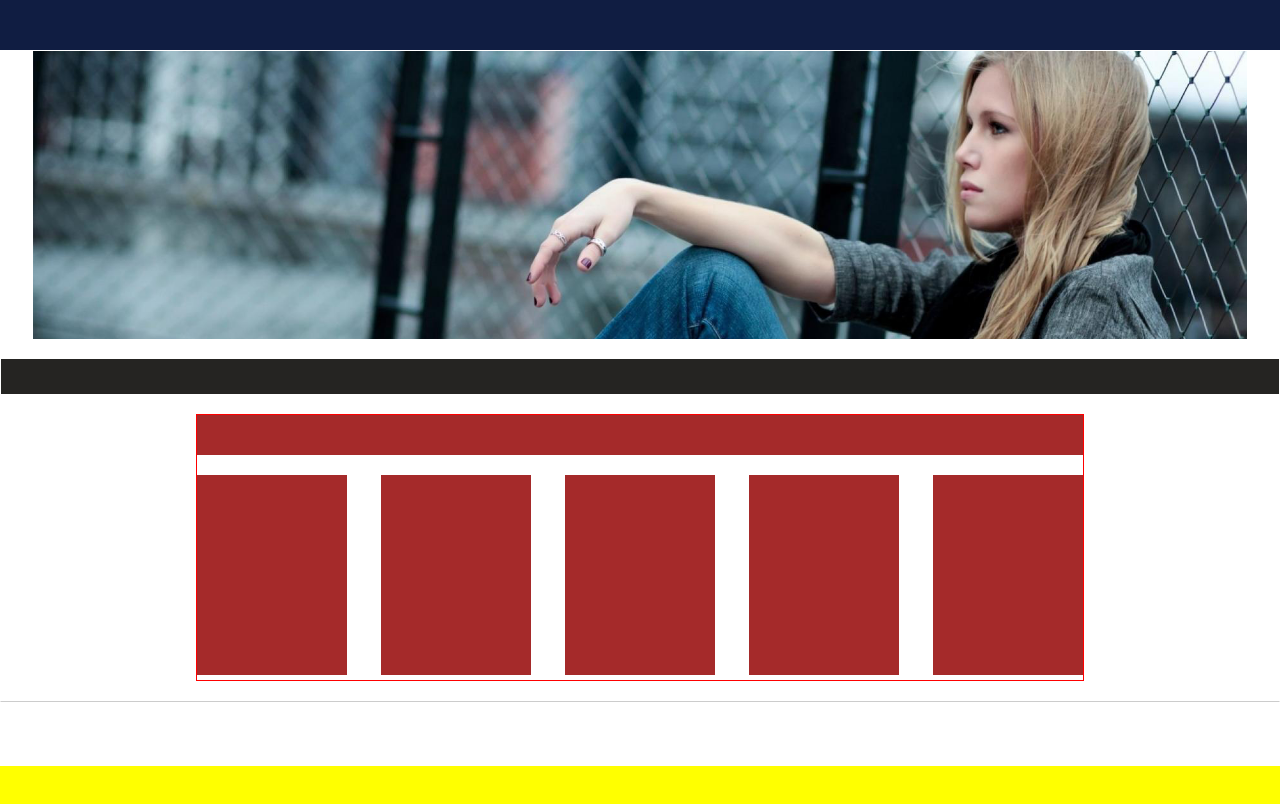
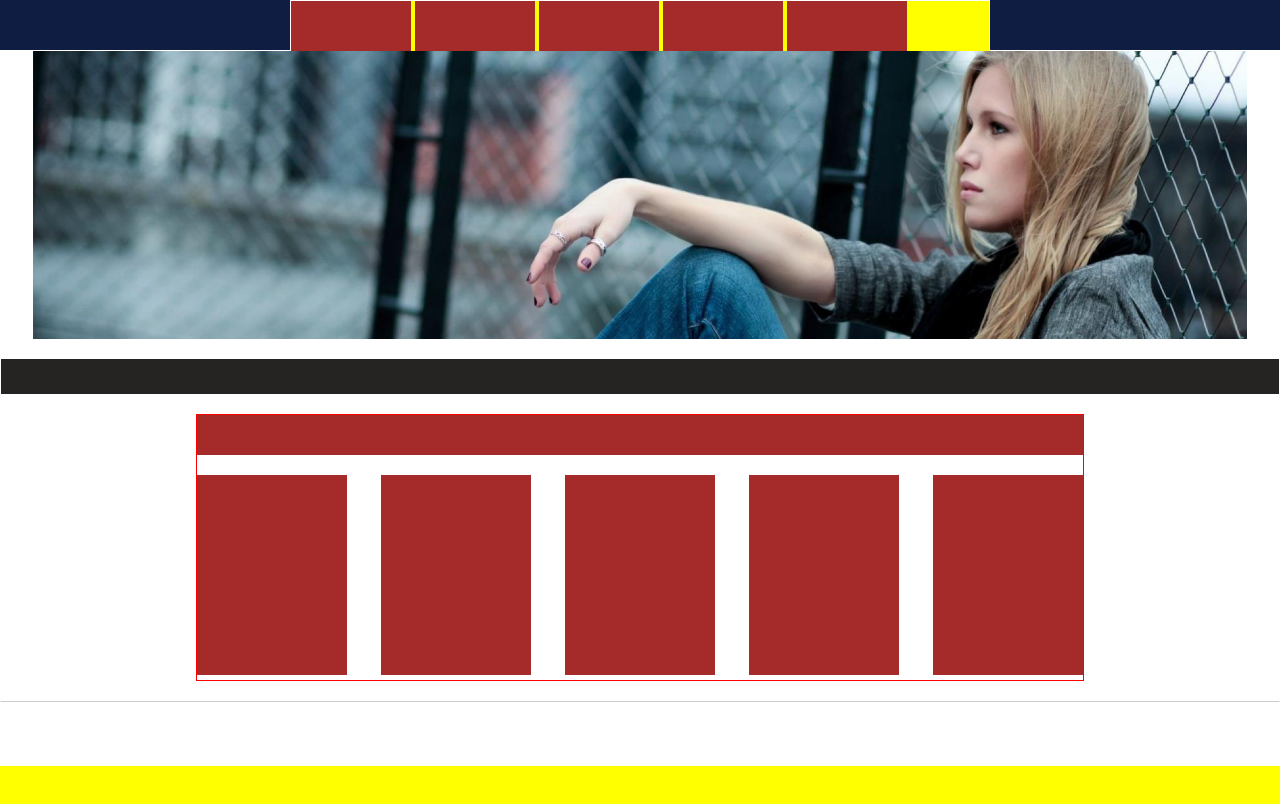
Before and after one commit to DeveloperGilbertoSilva/sistemainformatica_estatico, a plain HTML site: page index.html in a window 1280 px wide. Drawn offline with nearby package versions, Linux system fonts and the light colour scheme; files that its build step writes are made by us from their sources.

Commit message:
Desenvolvimento de menu

```diff
--- a/css/style.css
+++ b/css/style.css
@@ -2,13 +2,33 @@
 *{margin: 0; padding: 0;}
 html,body{height: 100%;}
 .position{position: relative;}
-
+.button{
+	border: none;
+	outline: none;
+}
 
 /*===========HEADER===========*/
 .header{
 	height: auto;
 	background: white;
 }
+
+.button_menu{
+	display: block;
+	float: left;
+	width: 40px;
+	height: 40px;
+	top: 5px;
+	left: 10px;
+	border-radius: 40px;
+	border: 2px solid white;
+	cursor: pointer;
+	background: none;
+	font-size: 1.5em;
+	color: white;
+}
+
+.bar_menu{display: none;}
 
 .logo{
 	float: left;
@@ -75,6 +95,35 @@ html,body{height: 100%;}
 
 /*===========BREACKPOINTS===========*/
 @media screen and (min-width: 768px){
+	.button_menu{display: none;}
+
+	.bar_menu{
+		display: block;
+		width: 700px;
+		height: 100%;
+		margin: 0 auto;
+		border: 1px solid white;
+	}
+
+	.menu{
+		width: 100%;
+		height: 70px;
+		background: brown;
+	}
+
+	.menu ul{
+		width: 100%;
+		height: 100%;
+		background: yellow;
+	}
+
+	.menu ul li{
+		display: inline-block;
+		width: 120px;
+		height: 100%;
+		background: brown;
+	}
+
 	.container_slider{
 		display: block;
 		width: 95%;
--- a/index.html
+++ b/index.html
@@ -9,7 +9,7 @@
 	<!--=================CSS=================-->
 	<link rel="stylesheet" type="text/css" href="css/style.css">
 	<link rel="stylesheet" type="text/css" href="css/bootstrap-3.3.7-dist/css/bootstrap.css">
-	<link rel="stylesheet" type="text/css" href="css/css/font-awesome-4.7.0/css/font-awesome.css">
+	<link rel="stylesheet" type="text/css" href="css/font-awesome-4.7.0/css/font-awesome.css">
 
 
 	<!--=================JS=================-->
@@ -23,8 +23,22 @@
 		<div class="row">
 			<header class="header col-xs-12 position">
 				<div class="row">
-
-					<div class="container_menu"></div>
+					<div class="container_menu">
+						<button class="button_menu position button">
+							<i class="fa fa-bars"></i>
+						</button>
+						<div class="bar_menu">
+							<nav class="menu">
+								<ul type="none">
+									<li></li>
+									<li></li>
+									<li></li>
+									<li></li>
+									<li></li>
+								</ul>
+							</nav>
+						</div>
+					</div>
 				</div>
 			</header>
 
```
